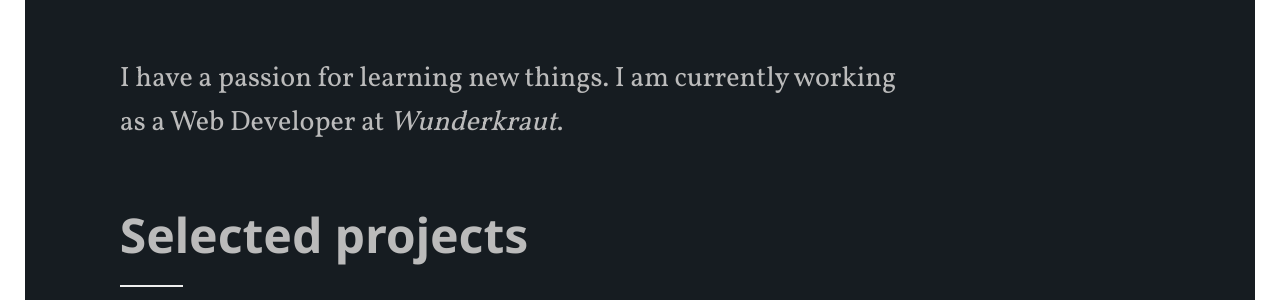
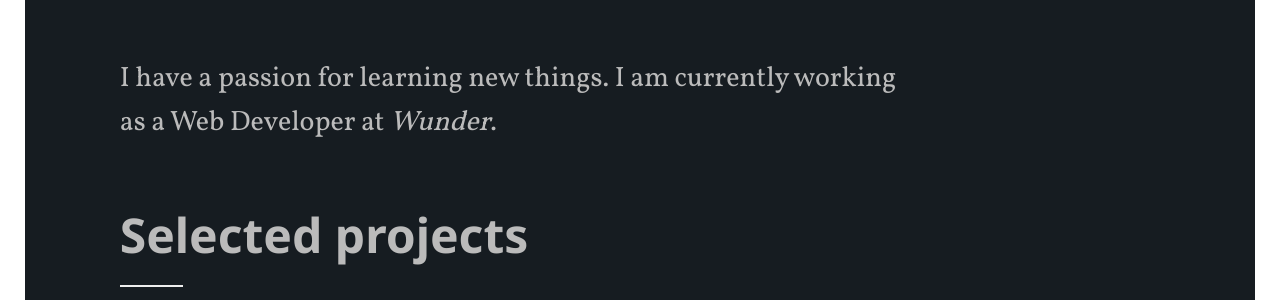
Before and after one commit to osheinonen/osheinonen.github.io, a Jekyll site: the page built from index.html, in a window 1280 px wide. Shown: the part 672-972 px from the top of the page. Built offline with Jekyll 4.4.1, drawn with Linux system fonts in a browser that asks for light colours; the list of posts is cut into pages by our own code.

Commit message:
Updated index.html

```diff
--- a/index.html
+++ b/index.html
@@ -7,7 +7,7 @@
   <div class="home-heading">Hello! My name is Oskari.<br>I'm a Front End Developer &<br>Designer</div>
 
   <div class="home-text">
-    <p class="home-text-paragraph">I have a passion for learning new things. I am currently working as a Web Developer at <em class="emphasis">Wunderkraut</em>.</p>
+    <p class="home-text-paragraph">I have a passion for learning new things. I am currently working as a Web Developer at <em class="emphasis">Wunder</em>.</p>
   </div>
 
   <div class="home-work">
```
